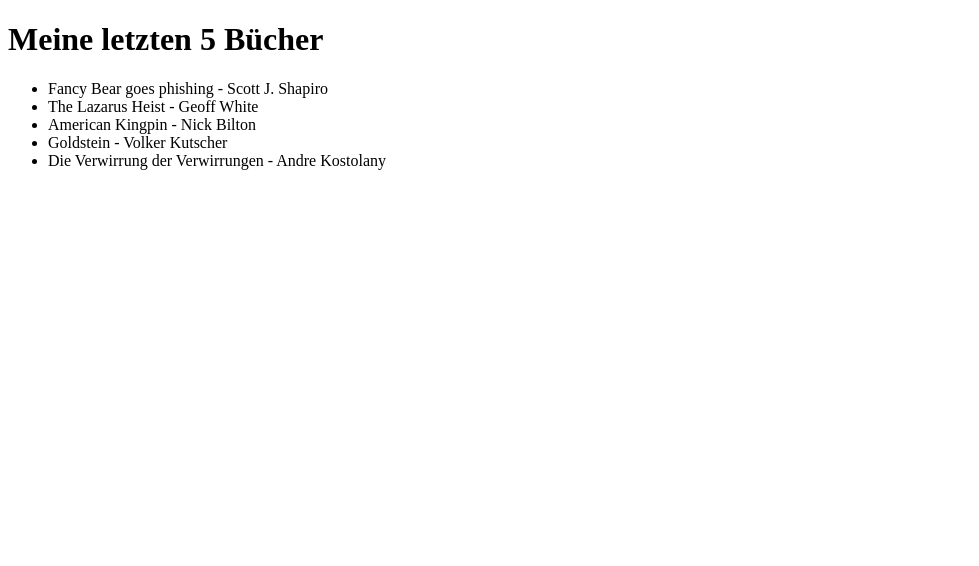
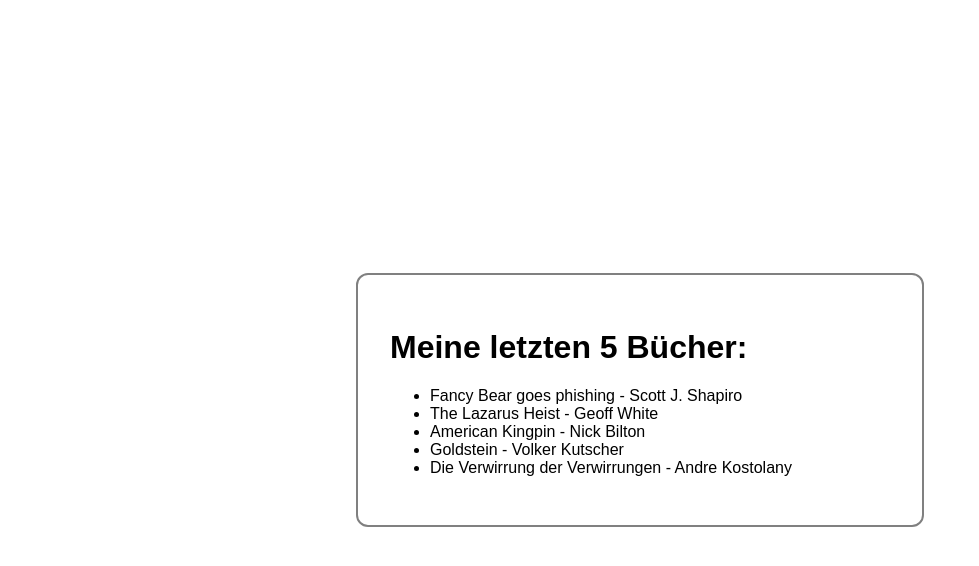
Before and after one commit to Mac80Mo/dbe_erstes_projekt, a plain HTML site: page index.html in a window 1280 px wide. Shown: the whole page, without its empty margins (0-979 px from the left). Drawn offline with Linux system fonts and the light colour scheme.

Commit message:
rudimentäres styling

```diff
--- a/css/style.css
+++ b/css/style.css
@@ -0,0 +1,18 @@
+body {
+    margin: 0;
+    min-height: 100vh;
+    display: flex;
+    justify-content: center;
+    align-items: center;
+    background-color: white;
+    font-family: Arial, sans-serif;
+}
+
+.card {
+    background-color: white;
+    padding: 2rem;
+    border-radius: 12px;
+    border: 2px solid gray;
+    max-width: 500px;
+    width: 90%;
+}
--- a/index.html
+++ b/index.html
@@ -9,8 +9,10 @@
 </head>
 
 <body>
-    <h1>Meine letzten 5 Bücher</h1>
-    <ul id="book-list"></ul>
+    <div class="card">
+        <h1>Meine letzten 5 Bücher:</h1>
+        <ul id="book-list"></ul>
+    </div>
 
     <script src="js/script.js"></script>
 </body>
```
